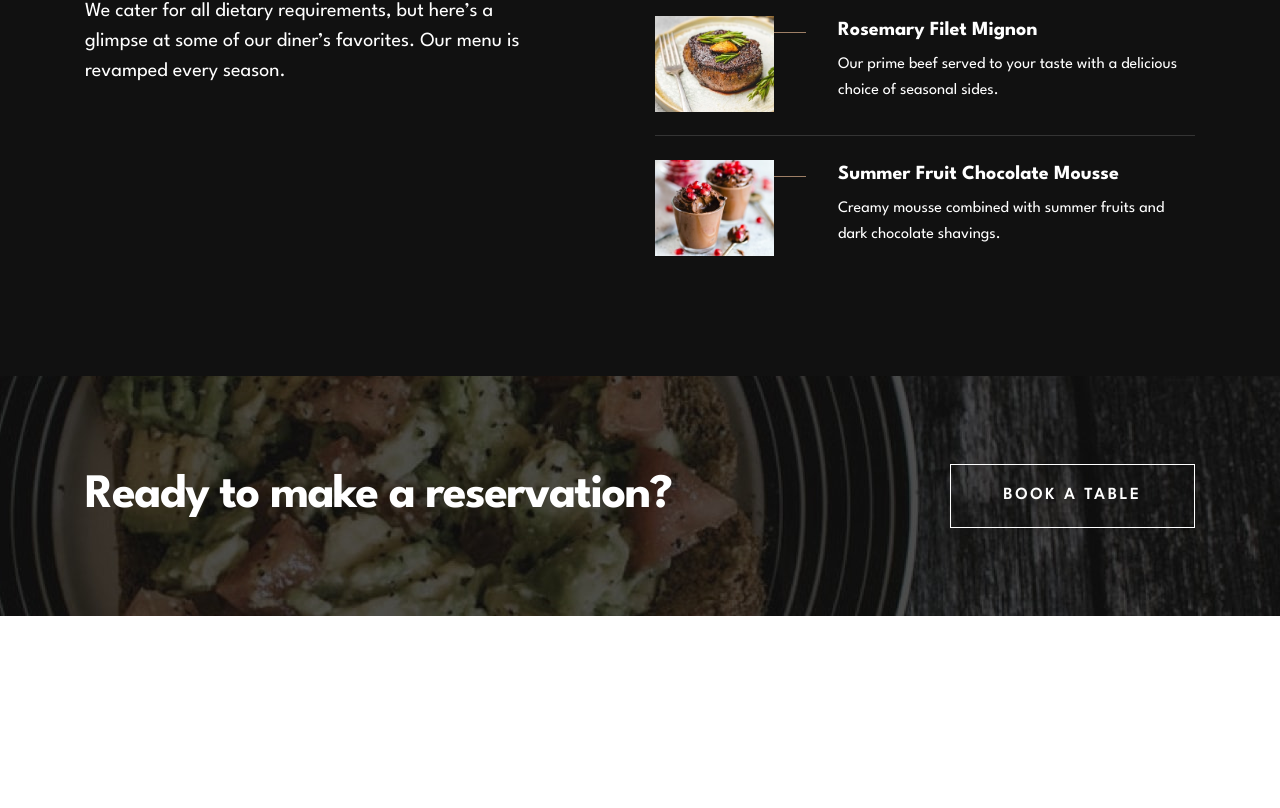
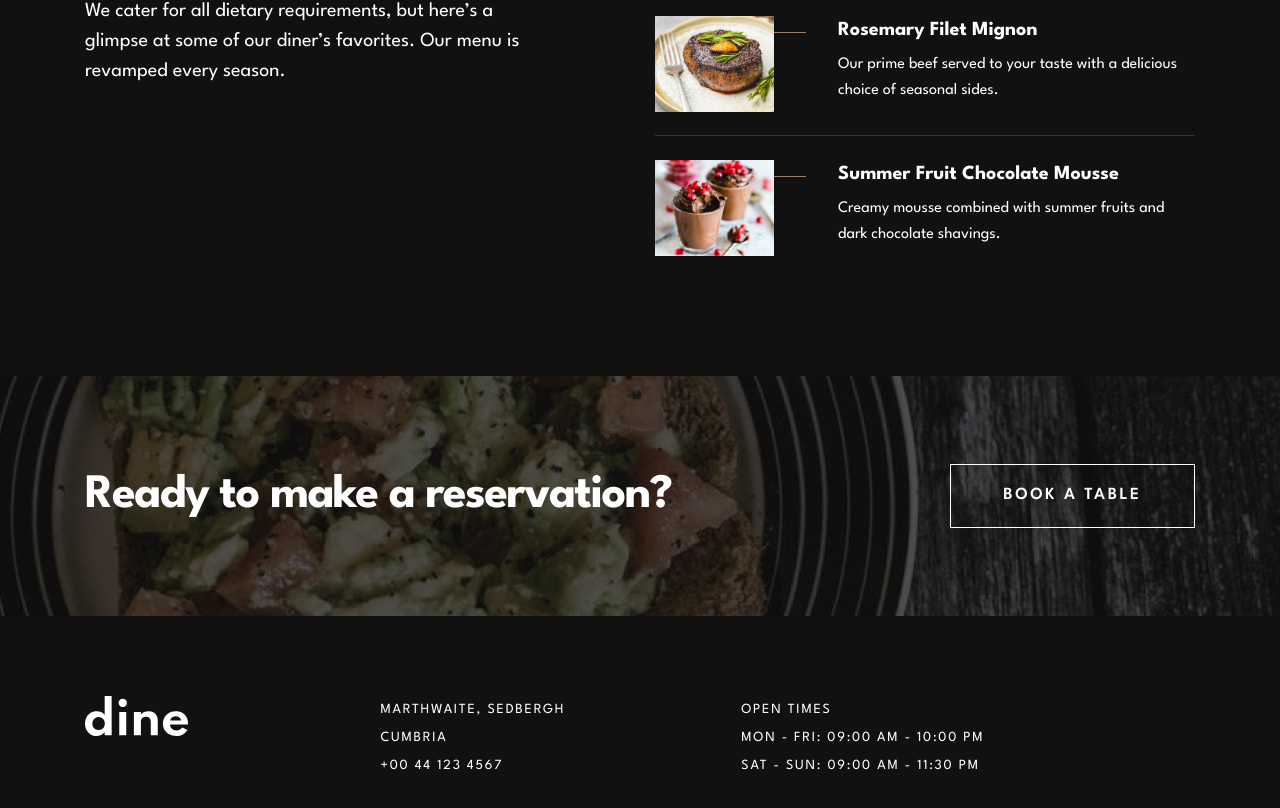
Before and after one commit to Bayoumi-dev/Dine-restaurant-website, a React (Create React App) app: page / in a window 1280 px wide. Shown: the part 2612-3420 px from the top of the page. Before the commit the page ends 3228 px from the top, so only its background shows below. Built offline with nearby package versions, Linux system fonts and the light colour scheme.

Commit message:
build footer

```diff
--- a/src/layout/Footer.tsx
+++ b/src/layout/Footer.tsx
@@ -1,7 +1,30 @@
-function Footer() {
+import { FC } from 'react'
+import Logo from '../assets/logo.svg'
+
+
+const Footer: FC = () => {
    return (
-      <footer>
-         <div className="container"></div>
+      <footer className="bg-primary-codGray">
+         <div className="container py-20 text-center md:text-left md:flex">
+            <a href="/" className="w-[103.42px] h-10">
+               <img src={Logo} alt="Logo" />
+            </a>
+
+            <div className="uppercase text-sm leading-7 font-normal
+            text-white tracking-widest md:ml-32 xl:ml-48 xl:flex">
+               <div className="mt-10 mb-8 md:mt-0 xl:mb-0 xl:mr-44">
+                  <div className="">Marthwaite, Sedbergh<br />
+                     Cumbria</div>
+                  <div className="">+00 44 123 4567</div>
+               </div>
+
+               <div className="">
+                  OPEN TIMES<br />
+                  MON - FRI: 09:00 AM - 10:00 PM<br />
+                  SAT - SUN: 09:00 AM - 11:30 PM<br />
+               </div>
+            </div>
+         </div>
       </footer>
    )
 }
--- a/tailwind.config.js
+++ b/tailwind.config.js
@@ -58,6 +58,7 @@ module.exports = {
          letterSpacing: {
             tighter: '-0.03125em',
             tight: '-0.0.015625em',
+            widest: '0.125em',
          },
          opacity: {
             15: '.15',
```
